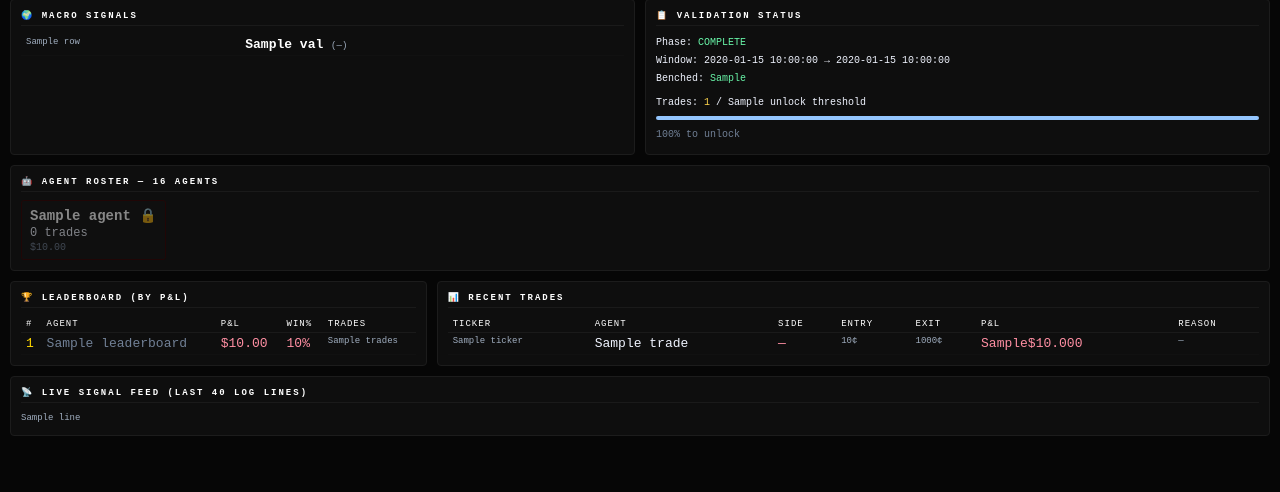
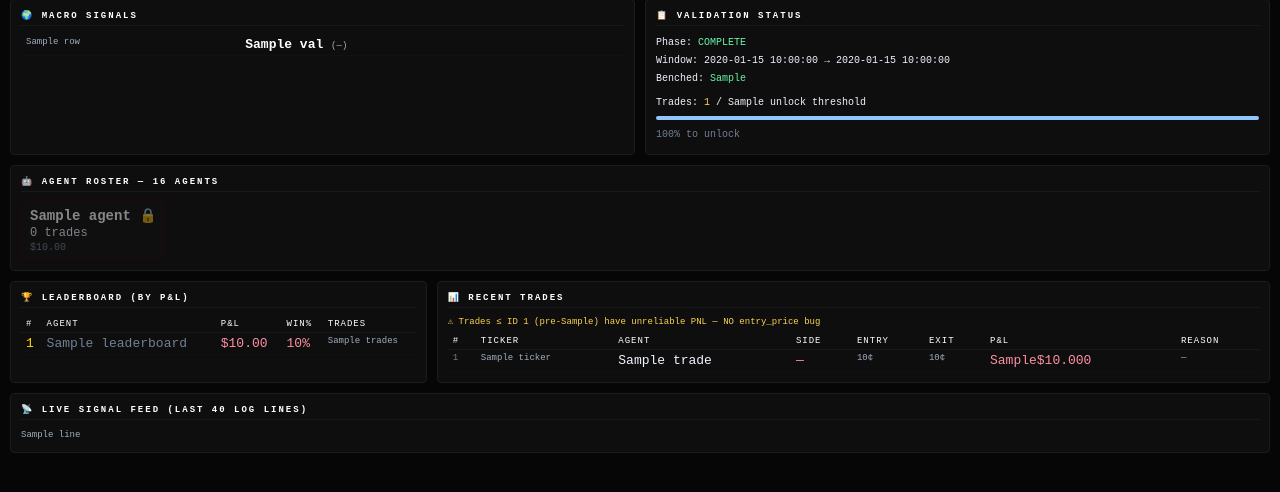
Before and after one commit to DavetheBrave-automation/syndicate, a Flask app: template warroom/templates/dashboard.html in a window 1280 px wide. Shown: the part 63-555 px from the top of the page. Run offline with Flask 3, Linux system fonts and the light colour scheme; the template is opened without the code that fills it: most values are stand-ins (such as "Sample title", 1, 10 or a date in 2020).

Commit message:
Dashboard: show actual contract cost (not YES-price convention) in trade tables
For NO trades, entry_price in DB stores YES price by convention (e.g. 74¢).
The actual NO cost paid is 100 - entry_price (e.g. 26¢).

Changes:
- Recent Trades table: display_entry_price and display_exit_price computed
  from side — shows what was actually paid/received, not the internal convention
- Agent history dropdown: same fix for entry/exit columns
- Both: NO trade entry 74¢ → shows 26¢, exit 81¢ → shows 19¢

Co-Authored-By: Claude Sonnet 4.6 <noreply@anthropic.com>

```diff
--- a/warroom/app.py
+++ b/warroom/app.py
@@ -82,6 +82,21 @@ def _load_agent_memories() -> dict[str, dict]:
     return memories
 
 
+def _load_meta() -> dict:
+    """Load syndicate_meta key/value pairs."""
+    if not os.path.exists(_DB_PATH):
+        return {}
+    try:
+        conn = sqlite3.connect(_DB_PATH)
+        cur = conn.cursor()
+        cur.execute("SELECT key, value FROM syndicate_meta")
+        result = {r[0]: r[1] for r in cur.fetchall()}
+        conn.close()
+        return result
+    except Exception:
+        return {}
+
+
 def _load_trades() -> list[dict]:
     if not os.path.exists(_DB_PATH):
         return []
@@ -90,7 +105,7 @@ def _load_trades() -> list[dict]:
         conn.row_factory = sqlite3.Row
         cur = conn.cursor()
         cur.execute("""
-            SELECT ticker, side, entry_price, exit_price, quantity,
+            SELECT id, ticker, side, entry_price, exit_price, quantity,
                    pnl, exit_reason, agent_name, contract_class,
                    entry_time, exit_time, hold_seconds
             FROM syndicate_trades
@@ -168,6 +183,10 @@ def _get_agent_trade_history(agent_name: str) -> list:
             pnl         = float(pnl or 0)
             entry_cents = int(entry_cents or 0)
             exit_cents  = int(round(float(exit_raw or 0) * 100)) if exit_raw else 0
+            # Display actual contract cost: for NO trades entry_cents is YES price by convention
+            display_entry = (100 - entry_cents) if side == "no" else entry_cents
+            # Exit: for NO trades show NO value (100 - YES exit%)
+            display_exit  = (100 - exit_cents) if side == "no" else exit_cents
             ticker_short = ticker.split("-")[-1] if ticker else "?"
             direction    = "↑ YES" if side == "yes" else "↓ NO"
             pnl_str      = f"+${pnl:.2f}" if pnl >= 0 else f"-${abs(pnl):.2f}"
@@ -176,8 +195,8 @@ def _get_agent_trade_history(agent_name: str) -> list:
                 "ticker_short": ticker_short,
                 "side":         side,
                 "qty":          qty,
-                "entry":        entry_cents,
-                "exit":         exit_cents,
+                "entry":        display_entry,
+                "exit":         display_exit,
                 "pnl":          pnl,
                 "pnl_str":      pnl_str,
                 "reason":       (reason or "")[:32],
@@ -204,6 +223,9 @@ def dashboard():
     log_lines   = _tail_log(40)
     agent_stats = _load_agent_stats()
     leaderboard = sorted(agent_stats.values(), key=lambda x: -x["pnl"])
+    meta        = _load_meta()
+    valid_from_id = int(meta.get("data_valid_from_trade_id", 0))
+    valid_from_ts = meta.get("data_valid_from", "")[:10]  # YYYY-MM-DD
 
     # Validation phase
     vp   = cfg.get("validation_phase", {})
@@ -225,10 +247,17 @@ def dashboard():
             "history":  _get_agent_trade_history(name),
         })
 
-    # Recent trades (last 15)
+    # Recent trades (last 15) — flag pre-fix records, compute display cost
     recent_trades = trades[:15]
     for t in recent_trades:
-        t["pnl_sign"] = "+" if float(t.get("pnl") or 0) >= 0 else ""
+        t["pnl_sign"]  = "+" if float(t.get("pnl") or 0) >= 0 else ""
+        t["pre_fix"]   = int(t.get("id") or 0) <= valid_from_id
+        # Show actual contract cost: for NO trades entry_price (DB) is YES price by convention
+        ep  = int(t.get("entry_price") or 0)
+        exp = int((float(t.get("exit_price") or 0)) * 100)
+        is_no = t.get("side") == "no"
+        t["display_entry_price"] = (100 - ep)  if is_no else ep
+        t["display_exit_price"]  = (100 - exp) if is_no else exp
 
     # Macro signal rows
     macro_rows = [
@@ -250,18 +279,20 @@ def dashboard():
 
     return render_template(
         "dashboard.html",
-        mode          = "PAPER" if cfg.get("syndicate", {}).get("paper_mode", True) else "LIVE",
-        now_utc       = now_utc,
-        roster        = roster,
-        macro_rows    = macro_rows,
-        vp            = vp,
-        leaderboard   = leaderboard,
-        recent_trades = recent_trades,
-        log_lines     = log_lines,
-        total_pnl     = total_pnl,
-        total_trades  = total_trades,
-        signals       = signals,
-        max_exposure  = risk.get("max_total_exposure", 50),
+        mode           = "PAPER" if cfg.get("syndicate", {}).get("paper_mode", True) else "LIVE",
+        now_utc        = now_utc,
+        roster         = roster,
+        macro_rows     = macro_rows,
+        vp             = vp,
+        leaderboard    = leaderboard,
+        recent_trades  = recent_trades,
+        log_lines      = log_lines,
+        total_pnl      = total_pnl,
+        total_trades   = total_trades,
+        signals        = signals,
+        max_exposure   = risk.get("max_total_exposure", 50),
+        valid_from_id  = valid_from_id,
+        valid_from_ts  = valid_from_ts,
     )
 
 
--- a/warroom/templates/dashboard.html
+++ b/warroom/templates/dashboard.html
@@ -216,15 +216,19 @@ tr:hover td{background:#131313}
   <div class="col-wide">
     <div class="sec">
       <h2>📊 Recent Trades</h2>
+      {% if valid_from_ts %}
+      <div style="font-size:9px;color:#fcd34d;margin-bottom:6px">⚠ Trades ≤ ID {{ valid_from_id }} (pre-{{ valid_from_ts }}) have unreliable PNL — NO entry_price bug</div>
+      {% endif %}
       <table>
-        <tr><th>Ticker</th><th>Agent</th><th>Side</th><th>Entry</th><th>Exit</th><th>P&amp;L</th><th>Reason</th></tr>
+        <tr><th>#</th><th>Ticker</th><th>Agent</th><th>Side</th><th>Entry</th><th>Exit</th><th>P&amp;L</th><th>Reason</th></tr>
         {% for t in recent_trades %}
-        <tr>
-          <td class="ts">{{ t.ticker[:28] }}</td>
+        <tr{% if t.pre_fix %} style="opacity:0.5" title="Pre-fix: PNL may be inaccurate"{% endif %}>
+          <td class="dim" style="font-size:9px">{{ t.id }}{% if t.pre_fix %}<span style="color:#fcd34d"> ⚠</span>{% endif %}</td>
+          <td class="ts">{{ t.ticker[:22] }}</td>
           <td class="{{ 'y' if t.agent_name == 'OIL' else '' }}">{{ t.agent_name or '—' }}</td>
           <td class="{{ 'g' if t.side == 'yes' else 'r' }}">{{ (t.side or '—')|upper }}</td>
-          <td class="ts">{{ t.entry_price }}¢</td>
-          <td class="ts">{{ ((t.exit_price or 0)*100)|int }}¢</td>
+          <td class="ts">{{ t.display_entry_price }}¢</td>
+          <td class="ts">{{ t.display_exit_price }}¢</td>
           <td class="{{ 'pnl-pos' if (t.pnl or 0) >= 0 else 'pnl-neg' }}">
             {{ t.pnl_sign }}${{ '%.3f'|format(t.pnl or 0) }}
           </td>
@@ -232,7 +236,7 @@ tr:hover td{background:#131313}
         </tr>
         {% endfor %}
         {% if not recent_trades %}
-        <tr><td colspan="7" class="dim" style="padding:8px">No trades recorded yet.</td></tr>
+        <tr><td colspan="8" class="dim" style="padding:8px">No trades recorded yet.</td></tr>
         {% endif %}
       </table>
     </div>
```
